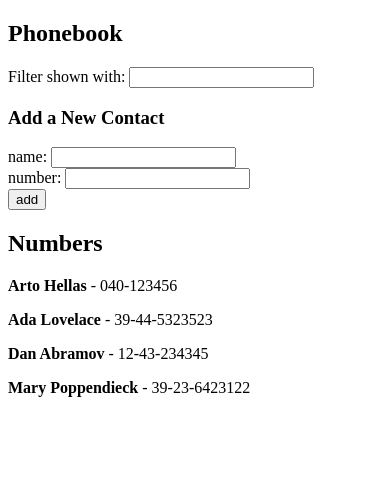
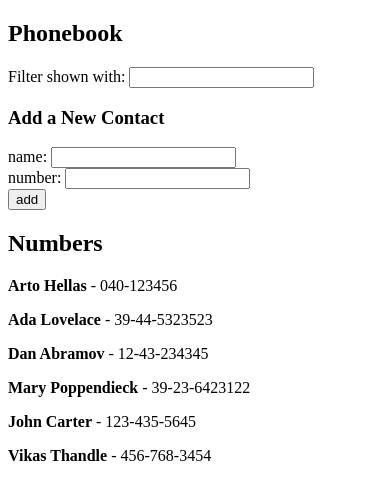
Before and after one commit to jump3rhood/fso-part2, a React (Create React App) app in the folder thephonebook/: page / in a window 390 px wide. Shown: the top 500 px of the page. Built offline with nearby package versions, Linux system fonts and the light colour scheme; data requests are answered from the project's data file.

Commit message:
ex 2.15 the phonebook step 7

```diff
--- a/thephonebook/db.json
+++ b/thephonebook/db.json
@@ -1,5 +1,5 @@
 {
-    "persons":[
+  "persons": [
     {
       "name": "Arto Hellas",
       "number": "040-123456",
@@ -19,6 +19,16 @@
       "name": "Mary Poppendieck",
       "number": "39-23-6423122",
       "id": 4
+    },
+    {
+      "name": "John Carter",
+      "number": " 123-435-5645",
+      "id": 5
+    },
+    {
+      "name": "Vikas Thandle",
+      "number": "456-768-3454",
+      "id": 6
     }
   ]
 }
--- a/thephonebook/src/App.js
+++ b/thephonebook/src/App.js
@@ -11,20 +11,21 @@ const App = () => {
     console.log("effect");
     axios.get('http://localhost:3001/persons')
     .then(resp => {
-      console.log(resp.data);
       setPersons(resp.data)
     })
   },[]);
 
   const addPerson = (personObj) => {
-    setPersons(persons.concat(personObj));
+    axios.post('http://localhost:3001/persons', personObj)
+    .then(response => {
+      setPersons(persons.concat(response.data));
+    })
   }
 
   return (
     <div>
       <h2>Phonebook</h2>
       <Filter persons={persons}/>
-
       <h3> Add a New Contact</h3>
       <PersonForm addPerson={addPerson} persons={persons}/>
       <h2>Numbers</h2>
--- a/thephonebook/src/PersonForm.js
+++ b/thephonebook/src/PersonForm.js
@@ -6,7 +6,7 @@ const PersonForm = ({persons, addPerson}) => {
 
     const handleSubmit = (e) => {
         e.preventDefault();
-        const personExists = persons.find(person => person.name.toLowerCase() === newName.toLocaleLowerCase());
+        const personExists = persons.find(person => person.name.toLowerCase() === newName.toLowerCase());
         if(personExists){
           alert(`${newName} is already added to Phonebook`);
           setNewName('')
```
Lines whose indentation alone changed are shown as unchanged.
